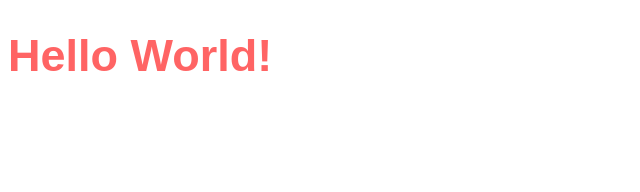
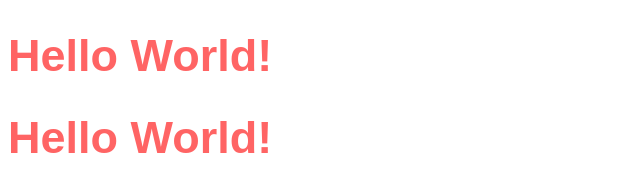
Before and after one commit to TerrillJ15/hello-world-, a plain HTML site: page index.html in a window 1280 px wide. Shown: the whole page, without its empty margins (0-640 px from the left). Drawn offline with nearby package versions, Linux system fonts and the light colour scheme.

Commit message:
Added root 2

```diff
--- a/index.html
+++ b/index.html
@@ -19,6 +19,8 @@
   </head>
   <body>
     <div id="root"></div>
+    <div id="root2"></div>
+
     <script src="script.js"></script>
   </body>
 </html>
--- a/script.js
+++ b/script.js
@@ -11,3 +11,4 @@ const element = React.createElement(
 );
 
 ReactDOM.render(element, document.getElementById('root'));
+ReactDOM.render(element, document.getElementById('root2'));
```
